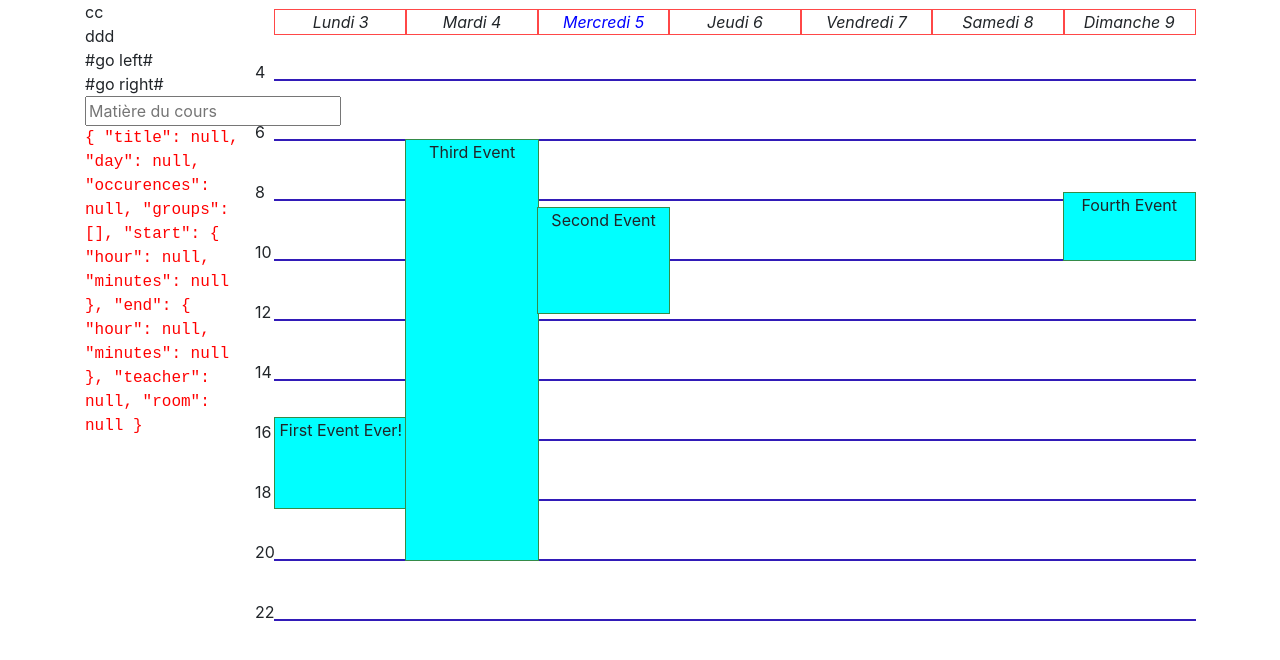
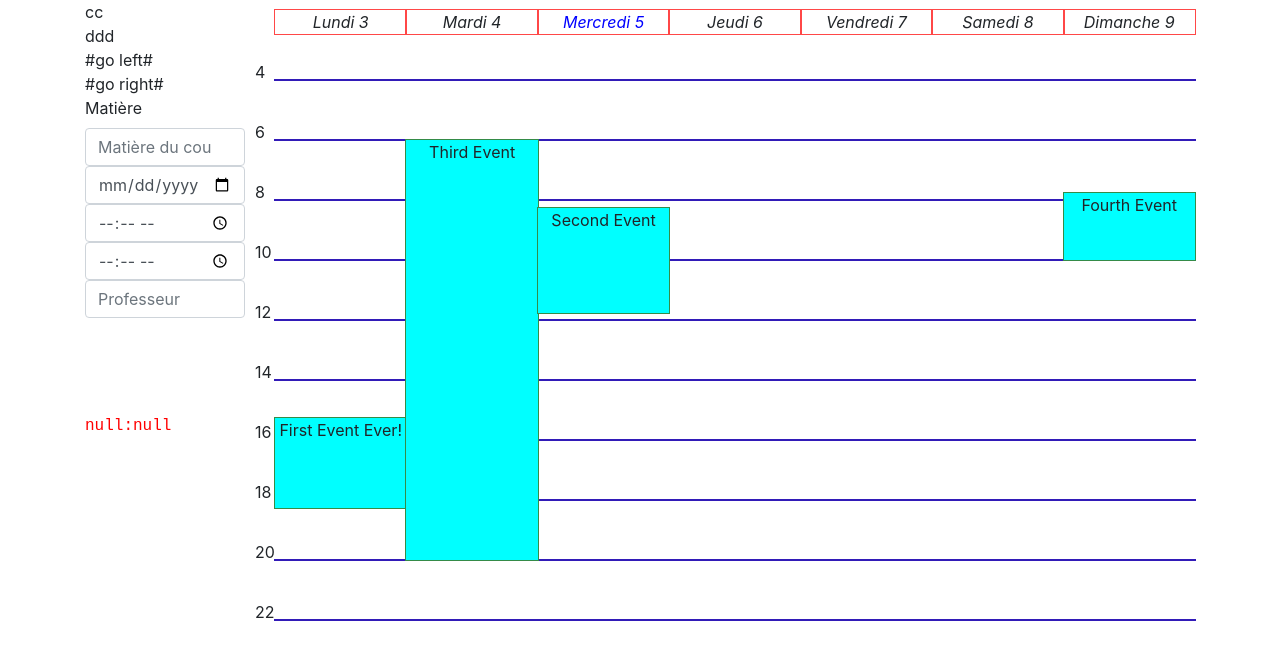
Before and after one commit to Loop-afk/amu-edt, a Nuxt app: page / in a window 1280 px wide. Shown: the top 660 px of the page. Built offline with nearby package versions, Linux system fonts and the light colour scheme.

Commit message:
step formular

```diff
--- a/components/AddCourse/Formular.vue
+++ b/components/AddCourse/Formular.vue
@@ -1,9 +1,23 @@
 <template>
   <div>
     <form>
-      <input v-model="formular.title" placeholder="Matière du cours">
+      <label>Matière</label>
+      <b-form-input v-model="formular.title" type="text" list="list_title" placeholder="Matière du cours" />
+      <b-form-datalist id="list_title" :options="formular_options.title" />
+      <b-form-input v-model="formular.day" type="date" />
+      <b-form-input v-model="startTime" type="time" />
+      <b-form-input v-model="endTime" type="time" />
+      <b-form-input v-model="formular.teacher" type="text" list="list_teacher" placeholder="Professeur" />
+      <b-form-datalist id="list_teacher" :options="formular_options.teacher" />
+
+      <!--
+      -->
+      <br>
+      <br>
+      <br>
+      <br>
       <div class="debug">
-        {{ formular }}
+        {{ endTime }}
       </div>
     </form>
   </div>
@@ -22,9 +36,40 @@ export default {
         end: { hour: null, minutes: null },
         teacher: null,
         room: null
+      },
+      test: '',
+
+      formular_options: {
+        title: ['Algorithmique', 'Logique', 'Projet'],
+        teacher: ['Line JAMET JAKUBIEC', 'Victor CEPOI', 'Séverine Fratanie'],
+        groups: [1, 2, 3]
+
       }
     }
-  }
+  },
+  computed: {
+    startTime: { // overide
+      get () {
+        return this.formular.start.hour + ':' + this.formular.start.minutes
+      },
+      set (value) {
+        const temp = value.split(':')
+        this.formular.start.hour = temp[0]
+        this.formular.start.minutes = temp[1]
+      }
+    },
+    endTime: { // overide
+      get () {
+        return this.formular.end.hour + ':' + this.formular.end.minutes
+      },
+      set (value) {
+        const temp = value.split(':')
+        this.formular.end.hour = temp[0]
+        this.formular.end.minutes = temp[1]
+      }
+    }
+  },
+  methods: { }
 }
 </script>
 
```
